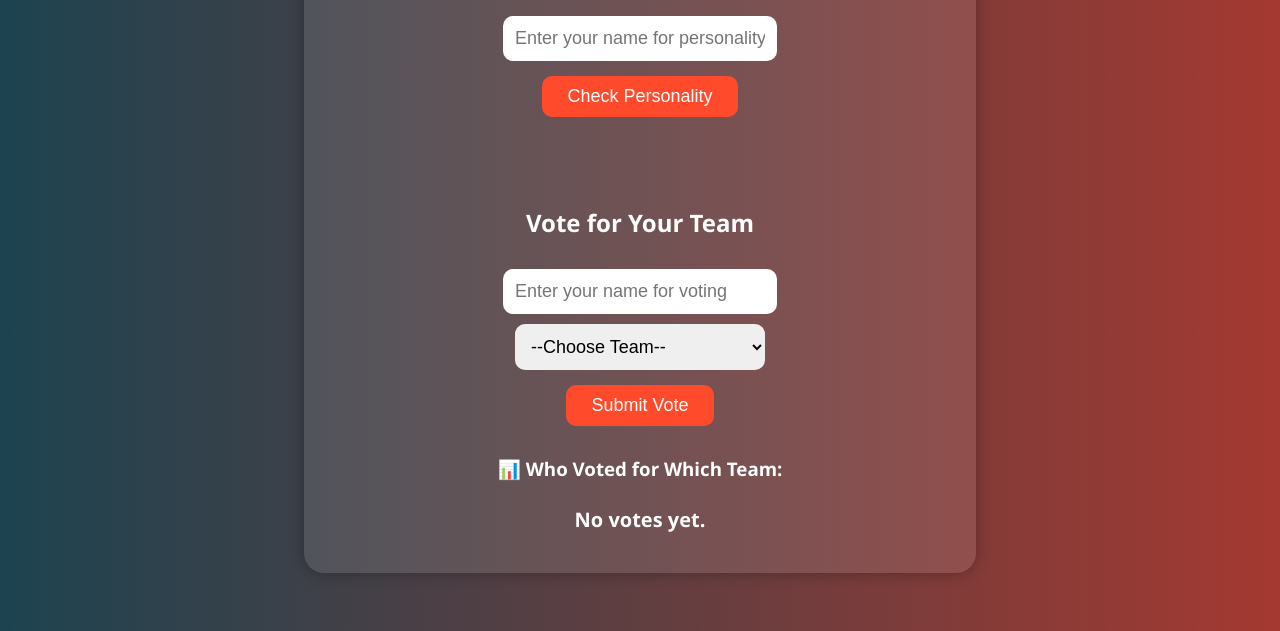
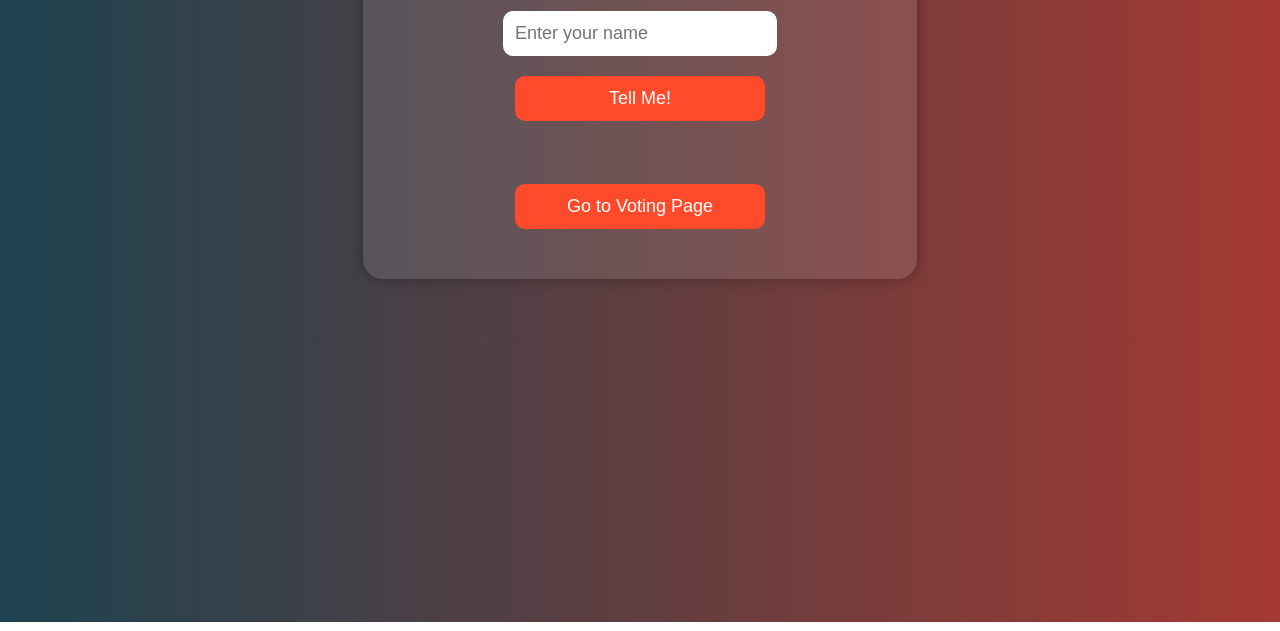
Before and after one commit to TheRealRafay/Personality-checker, a plain HTML site: page index.html in a window 1280 px wide. Shown: the part 178-809 px from the top of the page. Drawn offline with Linux system fonts and the light colour scheme.

Commit message:
index.html

```diff
--- a/index.html
+++ b/index.html
@@ -1,10 +1,10 @@
 <!DOCTYPE html>
 <html>
 <head>
-  <title>Cricket Personality & Team Voting</title>
+  <title>Cricket Personality Checker</title>
   <style>
     body {
-      font-family: 'Segoe UI', sans-serif;
+      font-family: Arial;
       background: linear-gradient(to right, #1d4350, #a43931);
       color: white;
       text-align: center;
@@ -19,64 +19,42 @@
       box-shadow: 0 0 15px rgba(0,0,0,0.3);
     }
 
-    input[type="text"], select {
+    input, button {
       padding: 12px;
+      margin: 10px;
       border-radius: 10px;
       border: none;
+      font-size: 18px;
       width: 250px;
-      font-size: 18px;
-      margin-top: 10px;
     }
 
     button {
-      padding: 10px 25px;
-      border-radius: 10px;
-      background: #ff4b2b;
+      background-color: #ff4b2b;
       color: white;
-      border: none;
-      font-size: 18px;
-      margin-top: 15px;
       cursor: pointer;
     }
 
-    #result, #voteList {
+    #result {
       margin-top: 25px;
-      font-size: 20px;
+      font-size: 22px;
       font-weight: bold;
     }
   </style>
 </head>
 <body>
-
   <div class="container">
-    <h1>🏏 Cricket Personality & Team Voting</h1>
-
-    <!-- 🔍 Personality Checker -->
-    <input type="text" id="nameInput" placeholder="Enter your name for personality check">
+    <h1>🔍 Cricket Personality Checker</h1>
+    <input type="text" id="nameInput" placeholder="Enter your name">
     <br>
-    <button onclick="checkName()">Check Personality</button>
+    <button onclick="checkName()">Tell Me!</button>
     <div id="result"></div>
-
-    <!-- 🗳️ Voting Section -->
-    <br><br>
-    <h2>Vote for Your Team</h2>
-
-    <input type="text" id="voterName" placeholder="Enter your name for voting">
     <br>
-    <select id="voteSelect">
-      <option value="">--Choose Team--</option>
-      <option value="Zalmi">⚡ Zalmi</option>
-      <option value="Qalandars">🟢 Qalandars</option>
-    </select>
-    <br>
-    <button onclick="submitVote()">Submit Vote</button>
-
-    <h3 style="margin-top: 30px;">📊 Who Voted for Which Team:</h3>
-    <div id="voteList"></div>
+    <a href="vote.html">
+      <button>Go to Voting Page</button>
+    </a>
   </div>
 
   <script>
-    // ✅ Personality Checker
     function checkName() {
       const name = document.getElementById("nameInput").value.trim().toLowerCase();
       let result = "";
@@ -99,44 +77,6 @@
 
       document.getElementById("result").innerText = result;
     }
-
-    // ✅ Voting Logic
-    function submitVote() {
-      const name = document.getElementById("voterName").value.trim();
-      const vote = document.getElementById("voteSelect").value;
-
-      if (!name || !vote) {
-        alert("Please enter your name and select a team!");
-        return;
-      }
-
-      let votes = JSON.parse(localStorage.getItem("votes")) || [];
-
-      const alreadyVoted = votes.find(v => v.name.toLowerCase() === name.toLowerCase());
-      if (alreadyVoted) {
-        alert("You already voted!");
-        return;
-      }
-
-      votes.push({ name, vote });
-      localStorage.setItem("votes", JSON.stringify(votes));
-
-      showVotes();
-      alert(`${name} voted for ${vote}!`);
-
-      // Clear inputs
-      document.getElementById("voterName").value = "";
-      document.getElementById("voteSelect").value = "";
-    }
-
-    function showVotes() {
-      const votes = JSON.parse(localStorage.getItem("votes")) || [];
-      const voteList = votes.map(v => `• ${v.name} → ${v.vote}`).join("<br>");
-      document.getElementById("voteList").innerHTML = voteList || "No votes yet.";
-    }
-
-    // Show votes on page load
-    window.onload = showVotes;
   </script>
 </body>
 </html>
```
